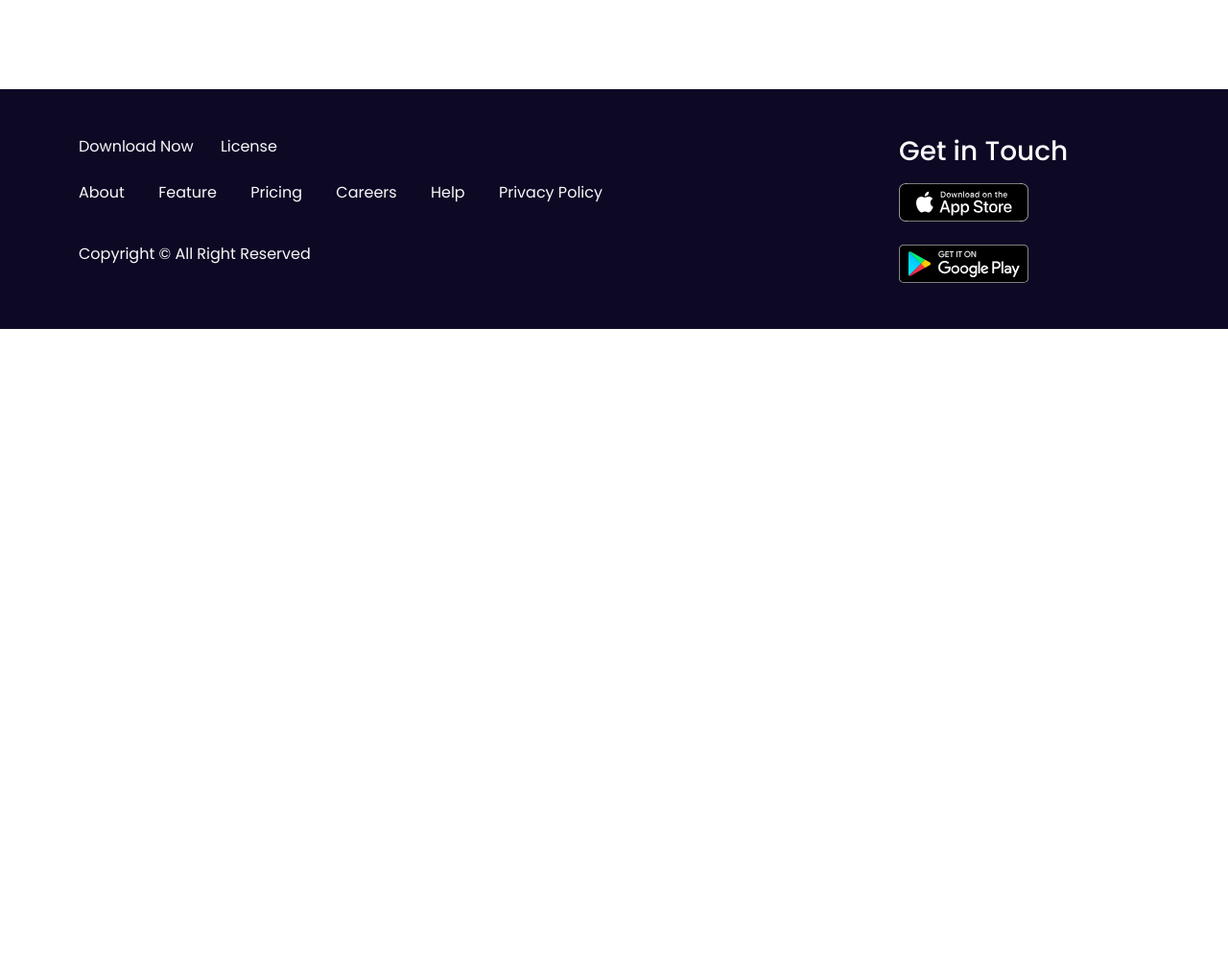
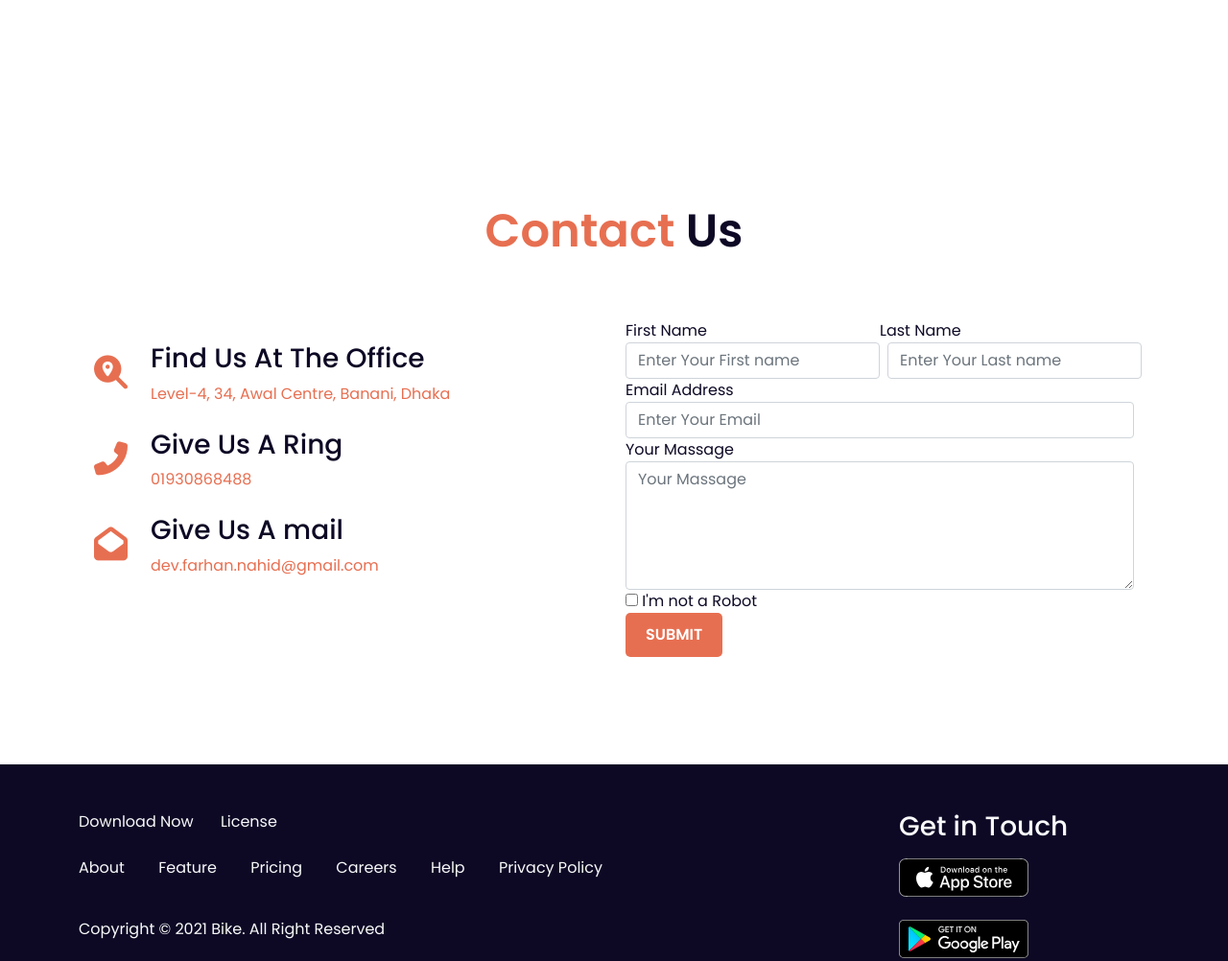
Before and after one commit to farhan-nahid/honda-cbr, a plain HTML site: page index.html in a window 1280 px wide. Shown: the part 2841-3843 px from the top of the page at 96% size. Before the commit the page ends 3184 px from the top, so only its background shows below. Drawn offline with nearby package versions, Linux system fonts and the light colour scheme.

Commit message:
contact part added

```diff
--- a/css/style.css
+++ b/css/style.css
@@ -106,6 +106,13 @@ header {
   width: 90%;
 }
 
+/* contact css */
+
+.contact__icon {
+  color: var(--primary-color);
+  font-size: 35px;
+}
+
 /* footer css */
 
 footer {
--- a/index.html
+++ b/index.html
@@ -517,8 +517,113 @@
       </section>
       <!--
         ===========================
-           faq section end
+              faq section end
         ===========================
+       -->
+
+      <!--
+        ===========================
+         contact us section start
+        ===========================
+       -->
+
+      <section class="my-5 py-5" id="contact__us">
+        <div class="card border-0">
+          <div class="card-body">
+            <h1 class="text-center mt-5 section__heading">
+              <span class="primary__color">Contact</span> Us
+            </h1>
+            <div class="row">
+              <!-- our address start -->
+              <div class="col-md-6 mt-5">
+                <!-- office contact -->
+                <div class="d-flex align-items-center mt-4">
+                  <div>
+                    <i class="fas fa-search-location contact__icon"></i>
+                  </div>
+                  <div class="ms-4">
+                    <h3>Find Us At The Office</h3>
+                    <p class="mb-0 primary__color">
+                      Level-4, 34, Awal Centre, Banani, Dhaka
+                    </p>
+                  </div>
+                </div>
+                <!-- phone contact -->
+                <div class="d-flex align-items-center mt-4">
+                  <div>
+                    <i class="fas fa-phone-alt contact__icon"></i>
+                  </div>
+                  <div class="ms-4">
+                    <h3>Give Us A Ring</h3>
+                    <p class="mb-0 primary__color">01930868488</p>
+                  </div>
+                </div>
+                <!-- email contact -->
+                <div class="d-flex align-items-center mt-4">
+                  <div>
+                    <i class="fas fa-envelope-open contact__icon"></i>
+                  </div>
+                  <div class="ms-4">
+                    <h3>Give Us A mail</h3>
+                    <p class="mb-0 primary__color">
+                      dev.farhan.nahid@gmail.com
+                    </p>
+                  </div>
+                </div>
+              </div>
+              <!-- our address end -->
+              <div class="col-md-6 mt-5">
+                <form action="">
+                  <div class="form-row">
+                    <!-- enter name start -->
+                    <div class="name d-flex">
+                      <div class="form-group col-md-6">
+                        <label for="">First Name</label>
+                        <input
+                          type="text"
+                          class="form-control me-2"
+                          placeholder="Enter Your First name"
+                        />
+                      </div>
+                      <div class="form-group col-md-6">
+                        <label for="">Last Name</label>
+                        <input
+                          type="text"
+                          class="form-control ms-2"
+                          placeholder="Enter Your Last name"
+                        />
+                      </div>
+                    </div>
+                    <!-- enter name end -->
+                    <label for="">Email Address</label>
+                    <input
+                      type="email"
+                      class="form-control"
+                      placeholder="Enter Your Email"
+                    />
+                    <label for="">Your Massage</label>
+                    <textarea
+                      class="form-control"
+                      id=""
+                      cols="10"
+                      rows="5"
+                      placeholder="Your Massage"
+                    ></textarea>
+                    <input type="checkbox" />
+                    <label for="">I'm not a Robot</label><br />
+                    <button class="btn main__button">SUBMIT</button>
+                  </div>
+                </form>
+              </div>
+            </div>
+          </div>
+        </div>
+      </section>
+
+      <!--
+        =========================
+         contact us section end
+        =========================
        -->
     </main>
     <!--
@@ -546,7 +651,7 @@
               <p>Help</p>
               <p>Privacy Policy</p>
             </div>
-            <p>Copyright &copy; All Right Reserved</p>
+            <p>Copyright &copy; 2021 Bike. All Right Reserved</p>
           </div>
 
           <div class="col-md-3 offset-md-3">
```
Also changed, not shown: image/Rectangle 4637 3.png (deleted), image/hero-image.svg (deleted).
